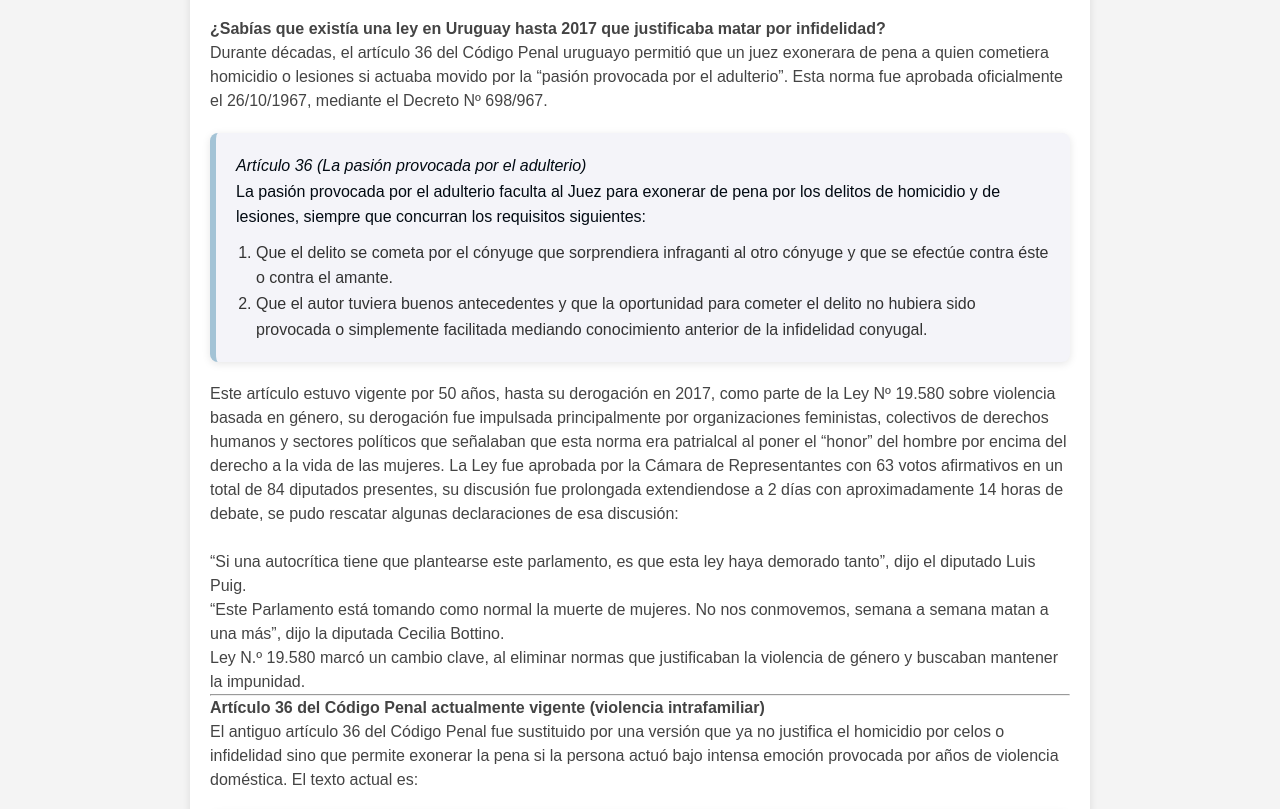
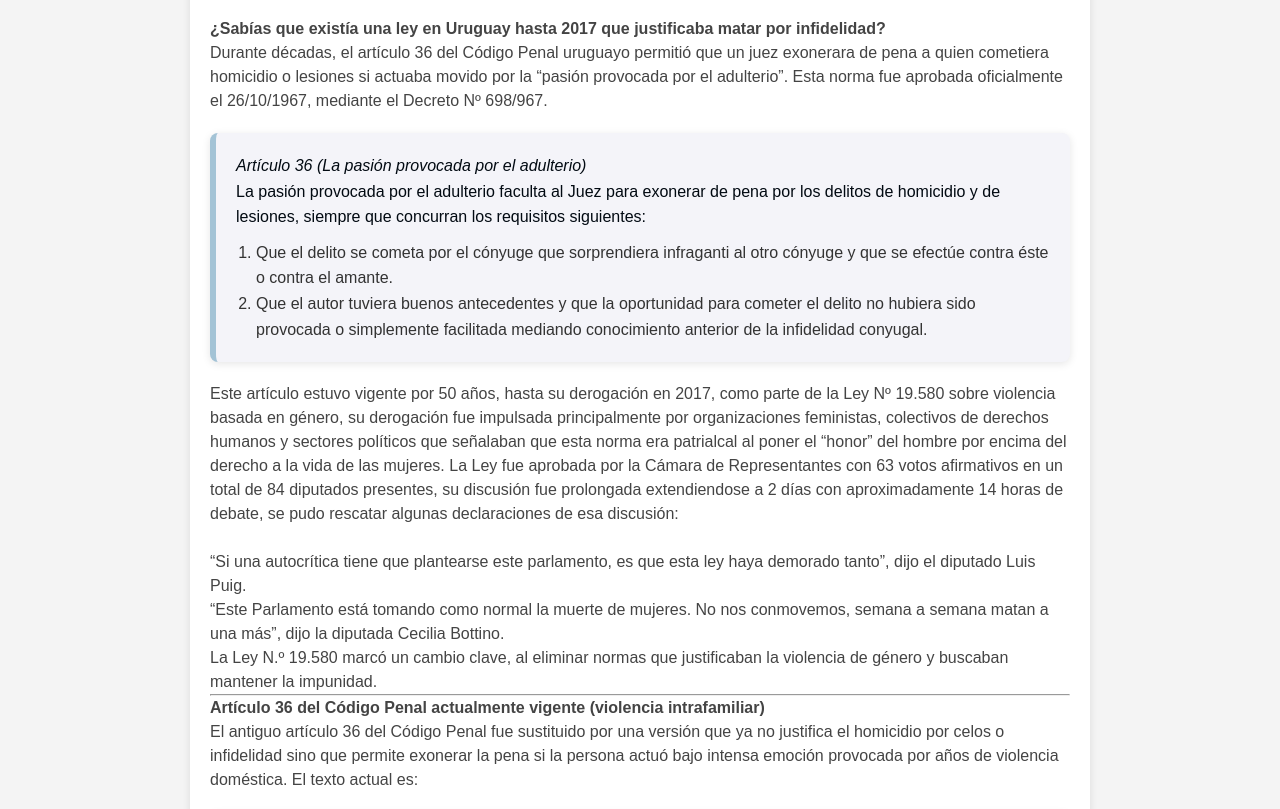
Before and after one commit to guille3584/-Sab-as-que...-, a plain HTML site: page index.html in a window 1280 px wide. Shown: the part 193-1002 px from the top of the page. Drawn offline with Linux system fonts and the light colour scheme.

Commit message:
Update index.html

```diff
--- a/index.html
+++ b/index.html
@@ -126,7 +126,7 @@ La Ley fue aprobada por la Cámara de Representantes con 63 votos afirmativos en
       <br />
       “Si una autocrítica tiene que plantearse este parlamento, es que esta ley haya demorado tanto”, dijo el diputado Luis Puig. <br />
       “Este Parlamento está tomando como normal la muerte de mujeres. No nos conmovemos, semana a semana matan a una más”, dijo la diputada Cecilia Bottino.</p>
-      <p>Ley N.º 19.580 marcó un cambio clave, al eliminar normas que justificaban la violencia de género y buscaban mantener la impunidad.</p>
+      <p>La Ley N.º 19.580 marcó un cambio clave, al eliminar normas que justificaban la violencia de género y buscaban mantener la impunidad.</p>
       <hr />
 
       <p><strong>Artículo 36 del Código Penal actualmente vigente (violencia intrafamiliar)</strong><br />
```
